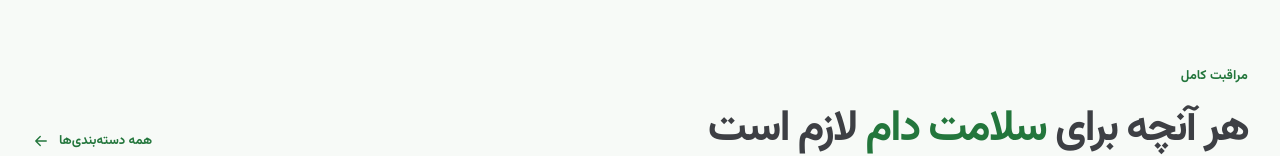
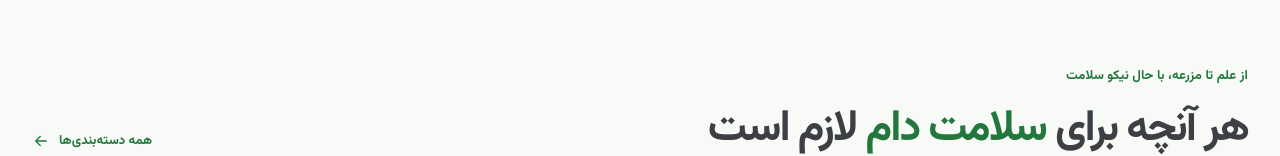
Before and after one commit to mohamadmahdi-ghayoumi/nikoosalamat, a React (Vite) app in the folder frontend/: page / in a window 1280 px wide. Shown: the part 792-948 px from the top of the page. Built offline with nearby package versions, Linux system fonts and the light colour scheme; no server answers.

Commit message:
Update category section tagline while preserving its main heading

```diff
--- a/frontend/src/features/home/components/CategoryGrid.jsx
+++ b/frontend/src/features/home/components/CategoryGrid.jsx
@@ -8,7 +8,7 @@ export default function CategoryGrid({ categories, navigate }) {
     <section className="section categories-section" id="categories">
       <div className="section-heading">
         <div>
-          <span className="eyebrow">مراقبت کامل</span>
+          <span className="eyebrow">از علم تا مزرعه، با حال نیکو سلامت</span>
           <h2>
             هر آنچه برای <em>سلامت دام</em> لازم است
           </h2>
```
